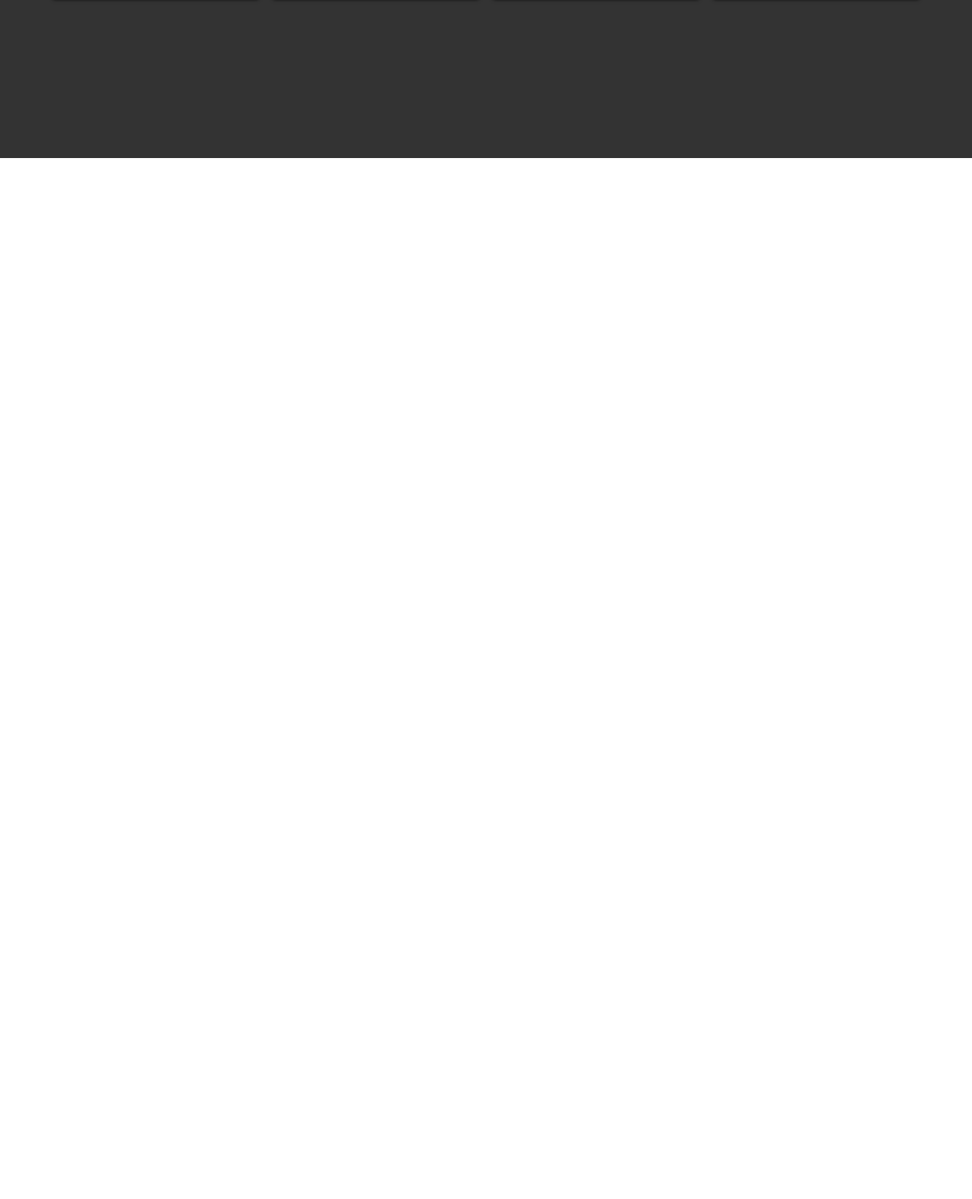
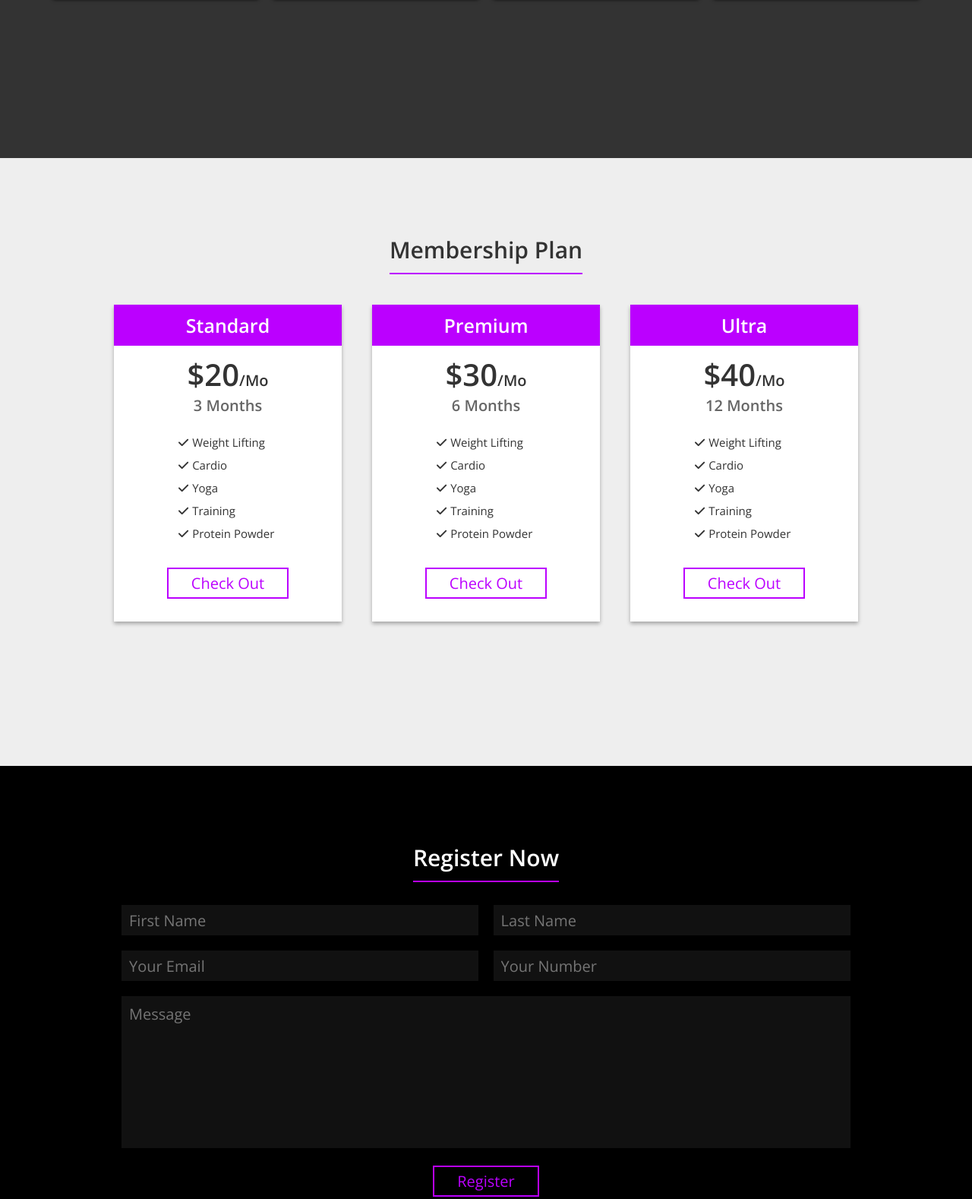
Before and after one commit to Prismate/gym-website, a plain HTML site: page index.html in a window 1280 px wide. Shown: the part 2992-4570 px from the top of the page at 76% size. Before the commit the page ends 3200 px from the top, so only its background shows below. Drawn offline with nearby package versions, Linux system fonts and the light colour scheme.

Commit message:
plan, register and footer section

```diff
--- a/css/style.css
+++ b/css/style.css
@@ -15,7 +15,7 @@
 }
 
 *::selection{
-    background:var(--purple);
+    background: var(--purple);
     color: white;
 }
 
@@ -59,8 +59,8 @@ html{
 .heading{
     display: inline-block;
     color:#333;
-    margin:2rem 0;
-    padding:1rem 0;
+    margin: 2rem 0;
+    padding: 1rem 0;
     padding-top: 8rem;
     font-size: 3rem;
     border-bottom: .2rem solid var(--purple);
@@ -83,7 +83,7 @@ header .logo{
 }
 
 header .logo span{
-    color:var(--purple);
+    color: var(--purple);
 }
 
 header .navbar ul{
@@ -94,7 +94,7 @@ header .navbar ul{
 }
 
 header .navbar ul li{
-    margin:0 1rem;
+    margin: 0 1rem;
 }
 
 header .navbar ul li a{
@@ -199,25 +199,25 @@ header.header-active .navbar a{
 }
 
 .service .box-container .box{
-    height:25rem;
-    width:38rem;
-    margin:1rem;
+    height: 25rem;
+    width: 38rem;
+    margin: 1rem;
     overflow: hidden;
     position: relative;
     cursor: pointer;
 }
 
 .service .box-container .box img{
-    height:100%;
-    width:100%;
+    height: 100%;
+    width: 100%;
     object-fit: cover;
 }
 
 .service .box-container .box .info{
-    height:90%;
-    width:90%;
+    height: 90%;
+    width: 90%;
     position: absolute;
-    top:50%; left:50%;
+    top: 50%; left: 50%;
     transform: translate(-50%, -50%) scale(0);
     background:#fff;
     display: flex;
@@ -238,7 +238,7 @@ header.header-active .navbar a{
 .service .box-container .box .info p{
     font-size: 1.2rem;
     color:#666;
-    padding:1rem 2rem;
+    padding: 1rem 2rem;
 }
 
 .trainer{
@@ -259,17 +259,17 @@ header.header-active .navbar a{
 }
 
 .trainer .box-container .box{
-    height:40rem;
-    margin:1.5rem 1rem;
-    width:27rem;
-    border:.5rem solid var(--purple);
+    height: 40rem;
+    margin: 1.5rem 1rem;
+    width: 27rem;
+    border: .5rem solid var(--purple);
     overflow: hidden;
     position: relative;
     box-shadow: 0 .3rem .5rem #000;
 }
 
 .trainer .box-container .box img{
-    height:100%;
+    height: 100%;
     width: 100%;
     object-fit: cover;
 }
@@ -277,40 +277,170 @@ header.header-active .navbar a{
 .trainer .box-container .box .info{
     color:#333;
     background:#fff;
-    border-top:.5rem solid var(--purple);
+    border-top: .5rem solid var(--purple);
     position: absolute;
     bottom: 0; left: 0;
     font-size: 2rem;
-    width:100%;
-    padding:1rem 0;
+    width: 100%;
+    padding: 1rem 0;
 }
 
 .trainer .box-container .box .share{
     position: absolute;
-    top:1rem; right: -100%;
+    top: 1rem; right: -100%;
     display: flex;
     flex-flow: column;
 }
 
 .trainer .box-container .box:hover .share{
-    right:0;
+    right: 0;
 }
 
 .trainer .box-container .box .share a{
-    height:4rem;
-    width:4.5rem;
+    height: 4rem;
+    width: 4.5rem;
     line-height: 4rem;
     color:#333;
     font-size: 2rem;
     background:#fff;
-    margin:.5rem 1rem;
+    margin: .5rem 1rem;
 }
 
 .trainer .box-container .box .share a:hover{
-    background:var(--purple);
+    background: var(--purple);
     color:#fff;
 }
 
+.plan{
+    min-height: 100vh;
+    text-align: center;
+    background:#eee;
+}
+
+.plan .box-container{
+    display: flex;
+    align-items: center;
+    justify-content: center;
+    flex-wrap: wrap;
+}
+
+.plan .box-container .box{
+    background:#fff;
+    margin: 2rem;
+    width: 30rem;
+    box-shadow: 0 .3rem .5rem rgba(0,0,0,.3);
+}
+
+.plan .box-container .box:hover{
+    transform: scale(1.04);
+}
+
+.plan .box-container .box .title{
+    font-size: 2.5rem;
+    background: var(--purple);
+    color:#fff;
+    padding: 1rem 0;
+}
+
+.plan .box-container .box .price{
+    font-size: 4rem;
+    color:#333;
+    padding-top: 1rem;
+}
+
+.plan .box-container .box .price span{
+    font-size: 2rem;
+}
+
+.plan .box-container .box .month{
+    font-size: 2rem;
+    color:#666;
+}
+
+.plan .box-container .box ul{
+    margin: 2rem 8rem;
+    list-style: none;
+}
+
+.plan .box-container .box ul li{
+    text-align: left;
+    padding:.5rem 0;
+    font-size: 1.5rem;
+    color:#333;
+}
+
+.plan .box-container .box ul li i{
+    color: evar(--purple);
+    padding: 0 .5rem;
+}
+
+.plan .box-container .box .btn{
+    margin-bottom: 3rem;
+}
+
+.register{
+    min-height: 90vh;
+    text-align: center;
+    background:#000;
+    padding-bottom: 3rem;
+}
+
+.register .heading{
+    color:#fff;
+}
+
+.register form{
+    width:75%;
+    margin: 0 auto;
+}
+
+.register form .inputBox{
+    display: flex;
+    justify-content: space-between;
+    flex-wrap: wrap;
+}
+
+.register form .inputBox input, textarea{
+    height: 4rem;
+    width: 49%;
+    background:#111;
+    color:#fff;
+    padding: 0 1rem;
+    margin: 1rem 0;
+    font-size: 2rem;
+    border: none;
+}
+
+.register form .inputBox input:focus, textarea:focus{
+    background:#222;
+}
+
+.register form textarea{
+    height:20rem;
+    resize: none;
+    padding: 1rem;
+    width: 100%;
+}
+
+.register form .btn:hover{
+    background:var(--purple);
+}
+
+.footer{
+    color:#eee;
+    background:#111;
+    text-align: center;
+    padding: 2rem 1rem;
+    font-size: 2rem;
+}
+
+.footer a{
+    color:var(--purple);
+}
+
+.footer a:hover{
+    color:#fff;
+}
 
 
 
@@ -345,7 +475,7 @@ header.header-active .navbar a{
     }
 
     header .navbar ul li a{
-        font-size: 2.5 rem;
+        font-size: 2.5rem;
         color: #333;
         display: block;
     }
--- a/index.html
+++ b/index.html
@@ -120,7 +120,7 @@
             <div class="box">
                 <img src="images/trainer2.jpg" alt="">
                 <div class="info">
-                    <h3>john deo</h3>
+                    <h3>john dick</h3>
                 </div>
                 <div class="share">
                     <a href="#" class="fab fa-facebook-f"></a>
@@ -156,6 +156,70 @@
         </div>
     </section>
 
+    <section class="plan" id="plan">
+        <h1 class="heading">membership plan</h1>
+        <div class="box-container">
+            <div class="box">
+                <h3 class="title">standard</h3>
+                <h3 class="price">$20<span>/mo</span></h3>
+                <h3 class="month">3 months</h3>
+                <ul>
+                    <li><i class="fas fa-check"></i>weight lifting</li>
+                    <li><i class="fas fa-check"></i>cardio</li>
+                    <li><i class="fas fa-check"></i>yoga</li>
+                    <li><i class="fas fa-check"></i>training</li>
+                    <li><i class="fas fa-check"></i>protein powder</li>
+                </ul>
+                <a href="#"><button class="btn">check out</button></a>
+            </div>
+            <div class="box">
+                <h3 class="title">premium</h3>
+                <h3 class="price">$30<span>/mo</span></h3>
+                <h3 class="month">6 months</h3>
+                <ul>
+                    <li><i class="fas fa-check"></i>weight lifting</li>
+                    <li><i class="fas fa-check"></i>cardio</li>
+                    <li><i class="fas fa-check"></i>yoga</li>
+                    <li><i class="fas fa-check"></i>training</li>
+                    <li><i class="fas fa-check"></i>protein powder</li>
+                </ul>
+                <a href="#"><button class="btn">check out</button></a>
+            </div>
+            <div class="box">
+                <h3 class="title">ultra</h3>
+                <h3 class="price">$40<span>/mo</span></h3>
+                <h3 class="month">12 months</h3>
+                <ul>
+                    <li><i class="fas fa-check"></i>weight lifting</li>
+                    <li><i class="fas fa-check"></i>cardio</li>
+                    <li><i class="fas fa-check"></i>yoga</li>
+                    <li><i class="fas fa-check"></i>training</li>
+                    <li><i class="fas fa-check"></i>protein powder</li>
+                </ul>
+                <a href="#"><button class="btn">check out</button></a>
+            </div>
+        </div>
+    </section>
+
+    <section class="register" id="register">
+        <h1 class="heading">register now</h1>
+        <form action="">
+            <div class="inputBox">
+                <input type="text" placeholder="first name">
+                <input type="text" placeholder="last name">
+            </div>
+            <div class="inputBox">
+                <input type="email" placeholder="your email">
+                <input type="number" placeholder="your number">
+            </div>
+            <textarea name="" id="" cols="30" rows="10" placeholder="message"></textarea>
+            <input type="submit" class="btn" value="register">
+        </form>
+    </section>
+
+    <section class="footer">
+        created by <a href="#">Dominik Marchewka</a>
+    </section>
 
     <script src="https://cdnjs.cloudflare.com/ajax/libs/jquery/3.5.1/jquery.min.js"></script>
     <script src="js/main.js"></script>
```
